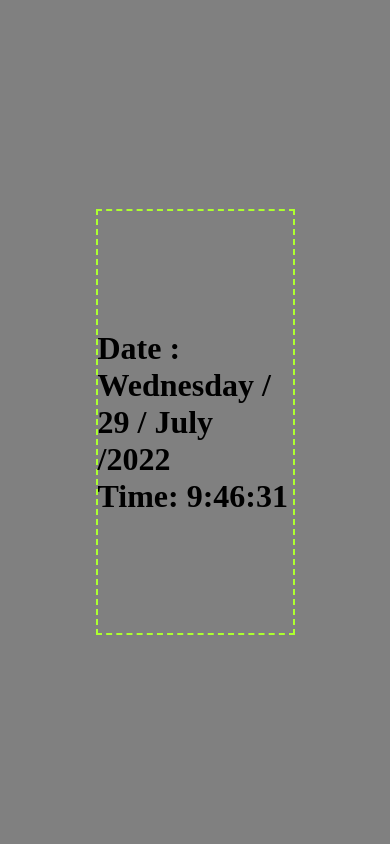
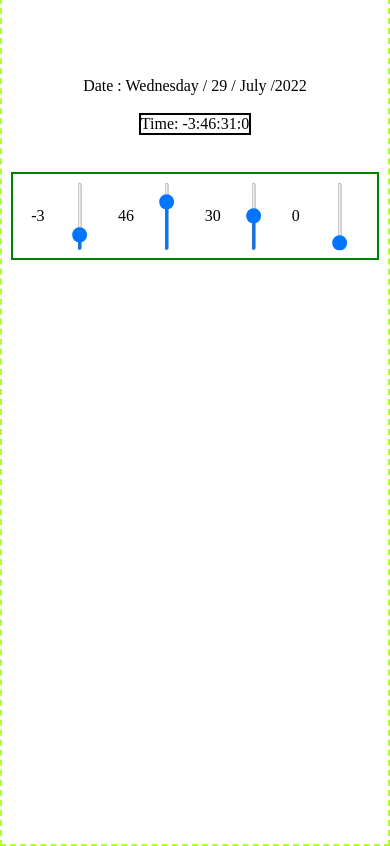
Before and after one commit to AqibYaseen/dateObject_repo, a plain HTML site: page index.html in a window 390 px wide. Drawn offline with Linux system fonts and the light colour scheme.

Commit message:
responsive for mobile

```diff
--- a/index.html
+++ b/index.html
@@ -13,7 +13,18 @@
     <div id="wrapper">
 
     <div id="container">
-        <h1>0:00</h1>
+        <span id="span1">0:00</span><br/>
+        <span id="span2">0:00</span>
+        <div id="rangeDiv">
+            <label for="hour">1</label>
+        <input type="range" name="range" id="hour" min="0" max="60">
+        <label for="minute">2</label>
+        <input type="range" name="range" id="minute" min="0" max="60">
+        <label for="second">3</label>
+        <input type="range" name="range" id="second" min="0" max="60">
+        <label for="milisecond">4</label>
+        <input type="range" name="range" id="milisecond" min="0" max="60">
+    </div>
     </div>
     </div>
 
--- a/script.js
+++ b/script.js
@@ -1,22 +1,42 @@
 let dayArr = ["Sunday","Monday","Tuesday","Wednesday","Thursday","Friday","Saturday"];
 let monthArr = ["January","Feburary","March","April","May","June","July","Aughust","September","October","November","December"];
-let h1 = document.querySelector("h1");
+let span1 = document.querySelector("#span1");
+let span2 = document.querySelector("#span2");
+let range = document.getElementsByTagName("input");
+let lable = document.getElementsByTagName("label");
+
+
+
+
+
 
 function time(){
 
     let currDate= new Date();
     currDate.toDateString();
-
     // console.log(`Date : ${convertDay(currDate.getDay())} / ${currDate.getDate()} / ${convertMonth(currDate.getMonth()+1)} /${currDate.getFullYear()} `);
     // console.log(`Time : ${currDate.getHours()} : ${currDate.getMinutes()} : ${currDate.getSeconds()} : ${currDate.getMilliseconds()} `);
-    h1.innerHTML= `Date : ${convertDay(currDate.getDay())} / ${currDate.getDate()} / ${convertMonth(currDate.getMonth()+1)} /${currDate.getFullYear()} <br/>
-                    Time: ${currDate.getHours()}:${currDate.getMinutes()}:${currDate.getSeconds()+1}`;
+    span1.innerHTML= `Date : ${convertDay(currDate.getDay())} / ${currDate.getDate()} / ${convertMonth(currDate.getMonth()+1)} /${currDate.getFullYear()}`;
 
-    setTimeout(time, 1000);
+    span2.innerText=`Time: ${currDate.getHours()-12}:${currDate.getMinutes()}:${(currDate.getSeconds()+1)}:${currDate.getMilliseconds()}`;
+
+    range[0].value=currDate.getHours();
+    range[1].value=currDate.getMinutes();
+    range[2].value=currDate.getSeconds();
+    range[3].value=currDate.getMilliseconds();
+    lable[0].innerText=currDate.getHours()-12;
+    lable[1].innerText=currDate.getMinutes();
+    lable[2].innerText=currDate.getSeconds();
+    lable[3].innerText=currDate.getMilliseconds();
+
+
+
+
+    // setTimeout(time, 1);
 
 }
 
-time();
+setInterval(time, 1);
 
 function convertDay(num){
     return dayArr[num];
--- a/style.css
+++ b/style.css
@@ -14,10 +14,100 @@
     display: flex;
     align-items: center;
     flex-direction: column;
-    justify-content: center;
+    justify-content: space-between;
     width: 50%;
+
     height: 50vh;
     /* background-color: gray; */
     border: 2px dashed greenyellow;
 
 }
+#span1{
+    margin: 5% 0 10px 0   ;
+    font-size: 3rem;
+}
+#span2{
+    font-size: 4rem;
+    margin: 2% 0 10% 0;
+    display: block;
+    width: 30rem;
+}
+#rangeDiv{
+    margin-left: 20%;
+    margin-bottom: 10%;
+    margin-top: 0;
+}
+label{
+    display: inline-block;
+    width: 10px;
+    /* background-color: red; */
+}
+input{
+
+    transform: rotate(270deg);
+    box-sizing: content-box;
+    margin: 1rem;
+
+}
+/* #rangeDiv{
+
+    /* display: flex; *
+    /
+    /* align-items: cen
+    ter; */
+    /* justify-content:
+     space-evenly; */
+    /* flex-direction: column; */
+
+@media screen and (max-width:400px) {
+    #wrapper{
+        background-color: white;
+        width: 100%;
+        height: 100vh;
+
+    }
+    #container{
+        width: 100%;
+        height: 100%;
+        display: flex;
+        justify-content: flex-start;
+        margin: 0;
+        align-items: center;
+    }
+    #rangeDiv{
+        display: flex;
+        margin: 0;
+        width: 90%;
+        height: 10%;
+        outline: 2px solid green;
+        align-items: center;
+        justify-content:space-around;
+        padding-left: 1rem;
+    }
+    #span1{
+        margin-top: 20%;
+        margin-bottom: 0;
+        font-size: 1rem;
+    }
+    #span2{
+        margin-top: 0;
+        font-size: 1rem;
+        display: inline-block;
+        width: auto;
+        border: 2px solid black;
+
+
+    }
+    input{
+        margin: 0;
+        padding: 0;
+        height: 5%;
+        width: 20%;
+    }
+    label{
+        margin: 0;
+        padding: 0;
+        font-size: 1rem;
+    }
+
+}
```
